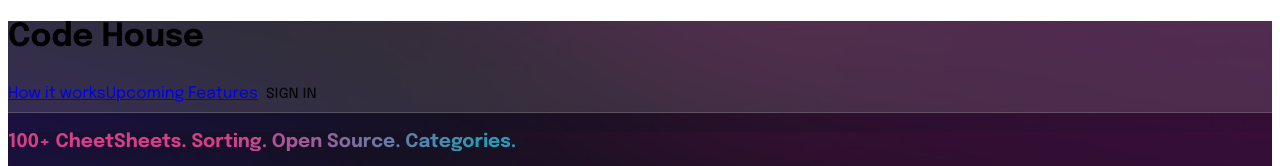
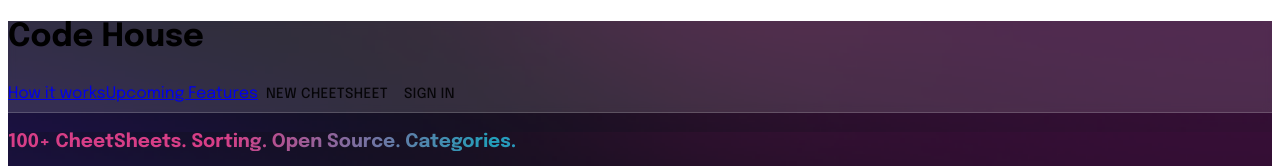
Before and after one commit to HappyBrother2022/codehouse, a Next.js app: page / in a window 1280 px wide. Shown: the top 166 px of the page. Built offline with nearby package versions, Linux system fonts and the light colour scheme.

Commit message:
adding new button to header

```diff
--- a/components/Header.js
+++ b/components/Header.js
@@ -13,7 +13,12 @@
           Upcoming Features
         </a>
         <Button className="!p-0 !w-auto !h-auto !m-auto shine !ml-6">
-          <div className="bg-[#F5BA31] px-4 py-[5px] text-md capitalize rounded-md font-semibold flex items-center justify-center">
+          <div className="border-2 border-[#ffcf5e] text-[#ffcf5e] px-2 py-[4px] text-md capitalize rounded-md font-semibold flex items-center justify-center">
+            New CheetSheet
+          </div>
+        </Button>
+        <Button className="!p-0 !w-auto !h-auto !m-auto shine !ml-2">
+          <div className="bg-[#F5BA31] px-4 py-[6px] text-md capitalize rounded-md font-semibold flex items-center justify-center">
             Sign In
           </div>
         </Button>
```
